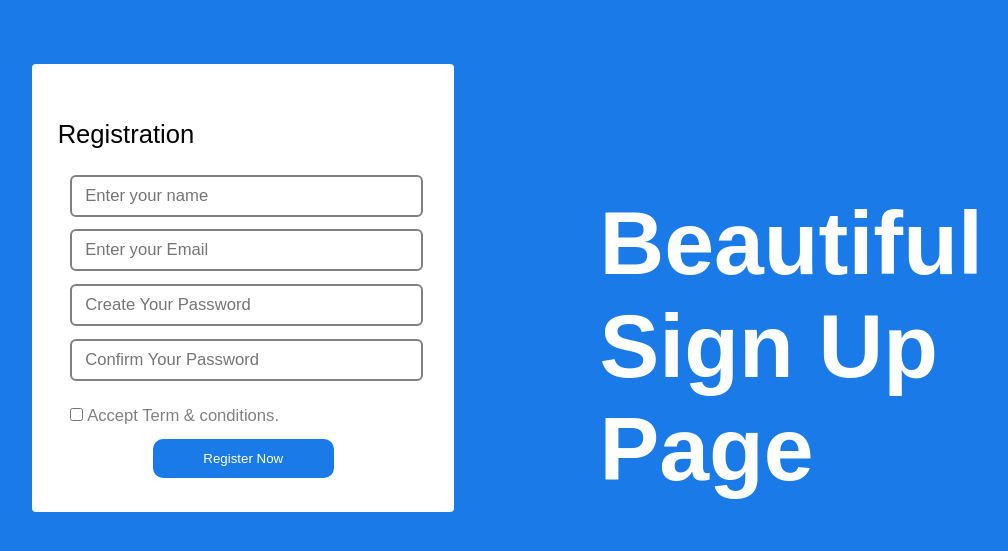
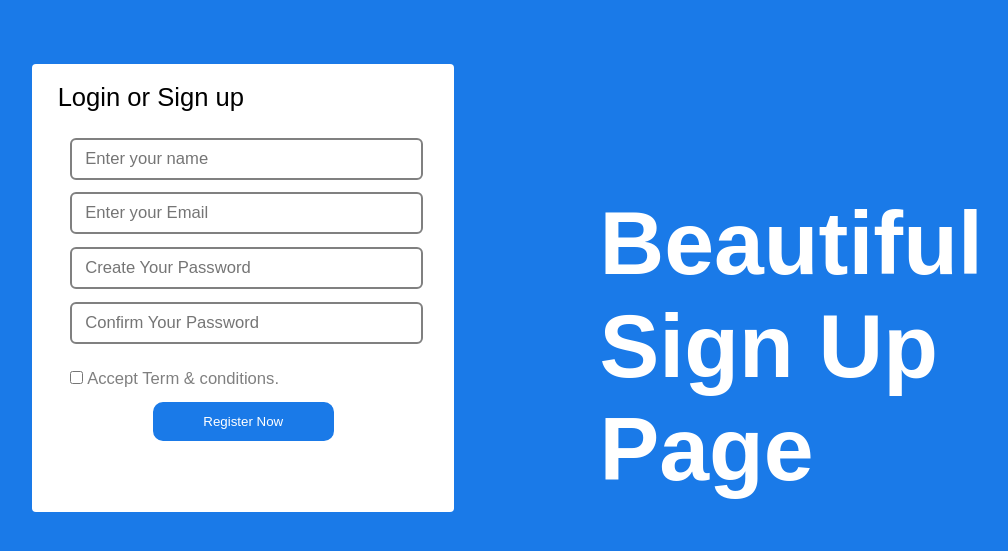
Before and after one commit to Rupali-Vaishnav/survey, a Node server app: page /todo in a window 1280 px wide. Shown: the top 551 px of the page, without its empty margins (177-1185 px from the left). Run offline with Node 20, Linux system fonts and the light colour scheme.

Commit message:
Update todo.ejs

```diff
--- a/views/todo.ejs
+++ b/views/todo.ejs
@@ -95,8 +95,7 @@ button:hover{
     </style>
     <div class="sign">
         <div class="body1">
-<h1>BY Juber</h1>
-            <p class="formname">Registration</p>
+            <p class="formname">Login or Sign up</p>
             <!-- form started  -->
             <div class="div1">
                 <input type="text" placeholder="Enter your name">
```
